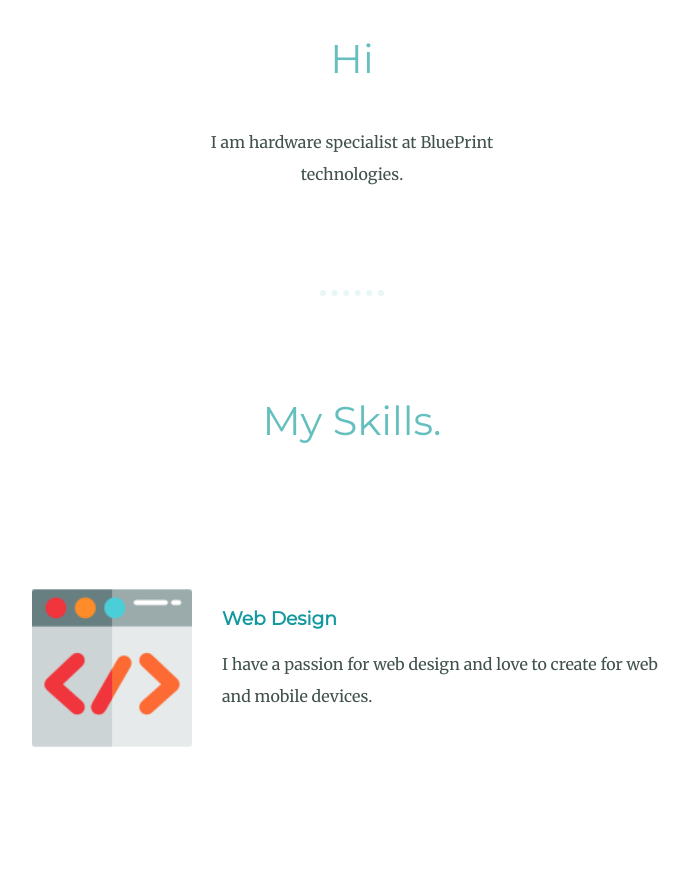
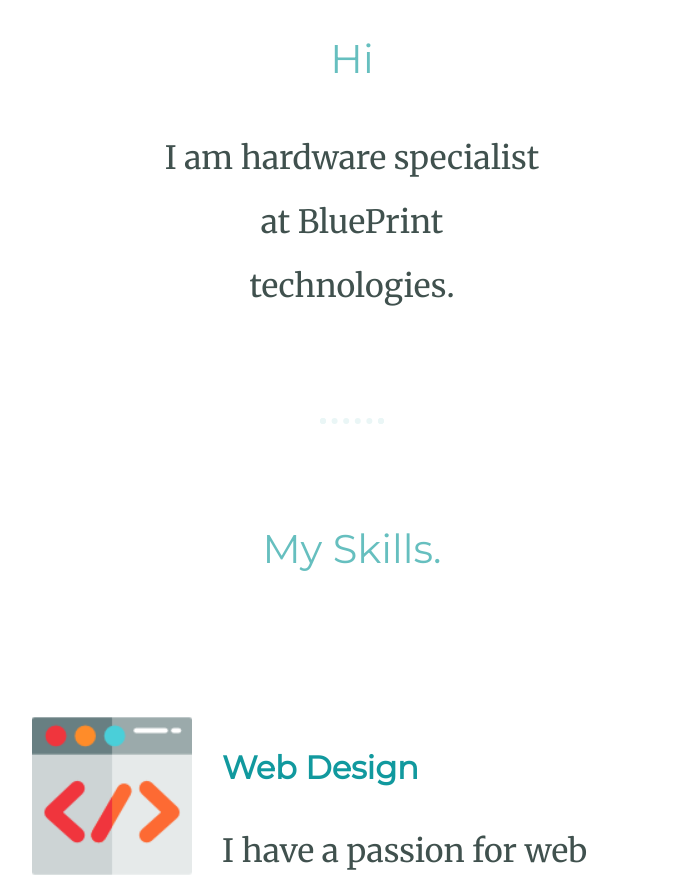
Before and after one commit to akmalist/akmalrsm, a plain HTML site: page index.html in a window 1280 px wide. Shown: the part 1060-1939 px from the top of the page, without its empty margins (288-977 px from the left). Drawn offline with Linux system fonts and the light colour scheme.

Commit message:
Add files via upload

```diff
--- a/css/styles.css
+++ b/css/styles.css
@@ -176,3 +176,11 @@ a:hover{
 	padding:20px 0;
 
 }
+
+
+@media screen and (min-width: 400px) {
+   h3,  p {
+    font-size: 2rem;
+    }
+
+}
```
